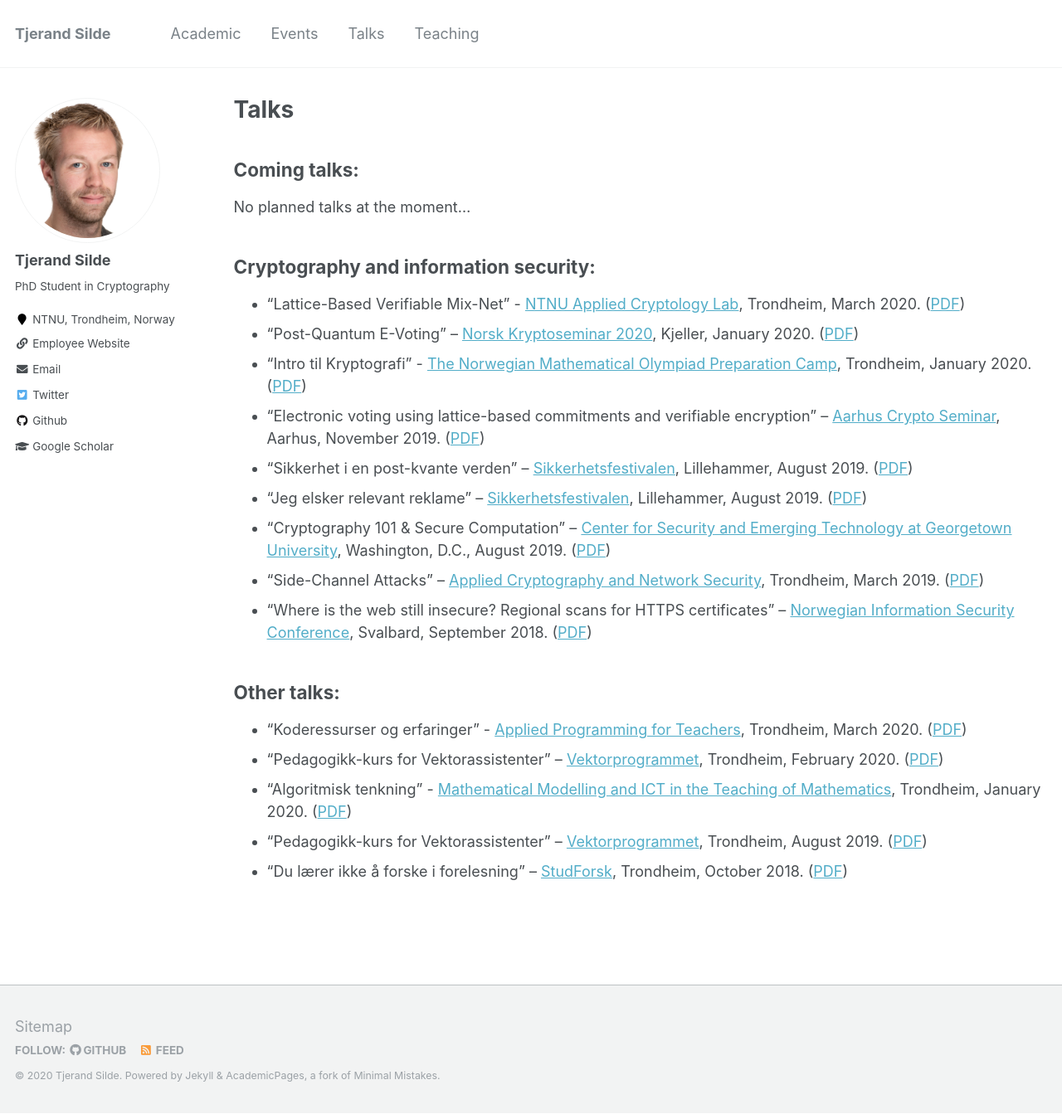
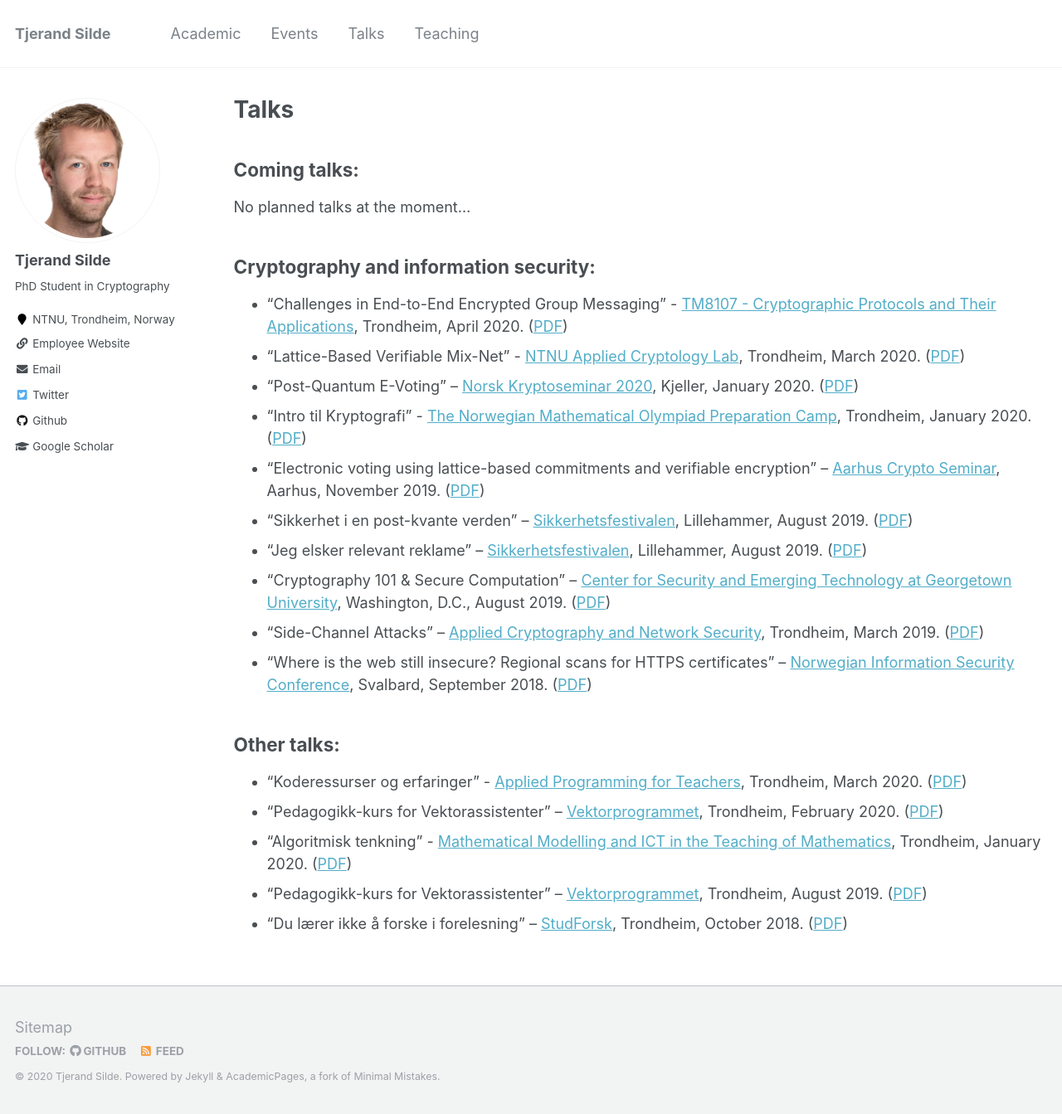
Before and after one commit to tjesi/tjesi.github.io, a Jekyll site: the page built from _pages/talks.md, in a window 1280 px wide and 1343 px high. Shown: the whole window at 83% size. Built offline with Jekyll 4.4.1, drawn with Linux system fonts in a browser that asks for light colours.

Commit message:
Group Messaging

```diff
--- a/_pages/talks.md
+++ b/_pages/talks.md
@@ -11,6 +11,7 @@ No planned talks at the moment...
 
 ## Cryptography and information security:
 
+* "Challenges in End-to-End Encrypted Group Messaging" - [TM8107 - Cryptographic Protocols and Their Applications](https://www.ntnu.edu/studies/courses/TM8107), Trondheim, April 2020. ([PDF](https://tjerandsilde.no/files/GroupMessaging.pdf))
 * "Lattice-Based Verifiable Mix-Net" - [NTNU Applied Cryptology Lab](https://www.ntnu.edu/iik/nacl-lab), Trondheim, March 2020. ([PDF](https://tjerandsilde.no/files/Lattice_Based_Verifiable_Mix_Net.pdf))
 * "Post-Quantum E-Voting" – [Norsk Kryptoseminar 2020](https://wiki.math.ntnu.no/nks/nks20), Kjeller, January 2020. ([PDF](https://tjerandsilde.no/files/NKS2020.pdf))
 * "Intro til Kryptografi" - [The Norwegian Mathematical Olympiad Preparation Camp](https://abelkonkurransen.no/en), Trondheim, January 2020. ([PDF](https://tjerandsilde.no/files/Abelforedrag.pdf))
```
Also changed, not shown: 1 other file.
